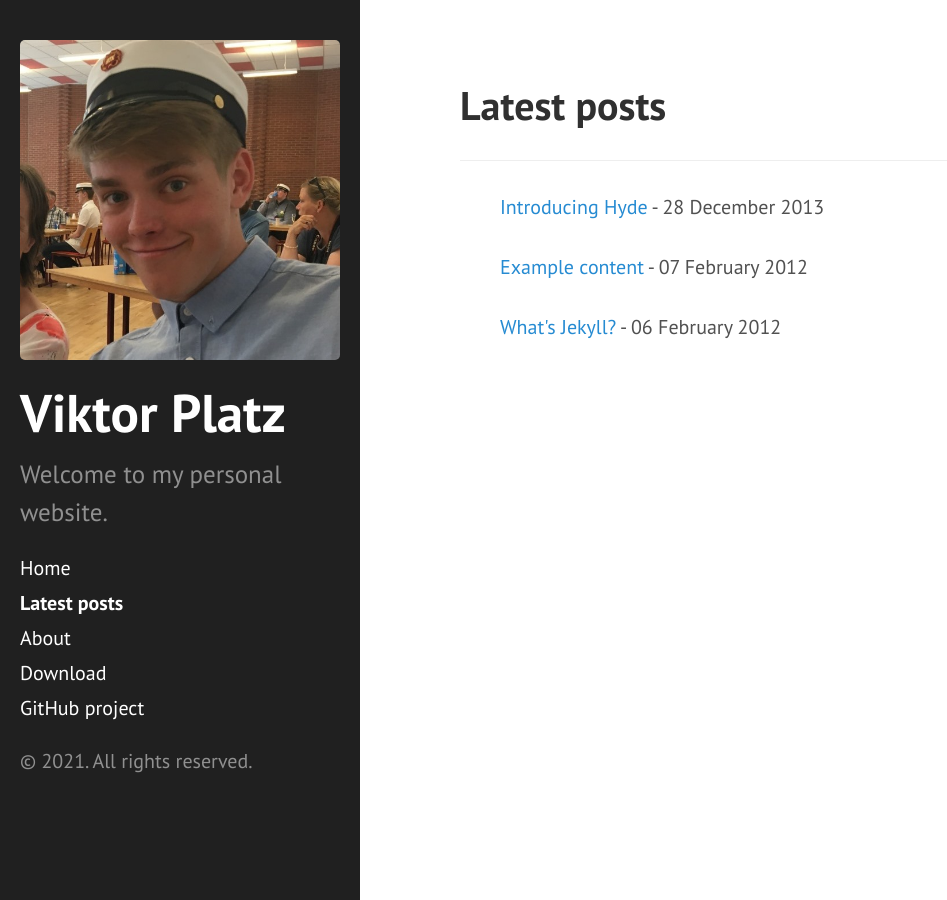
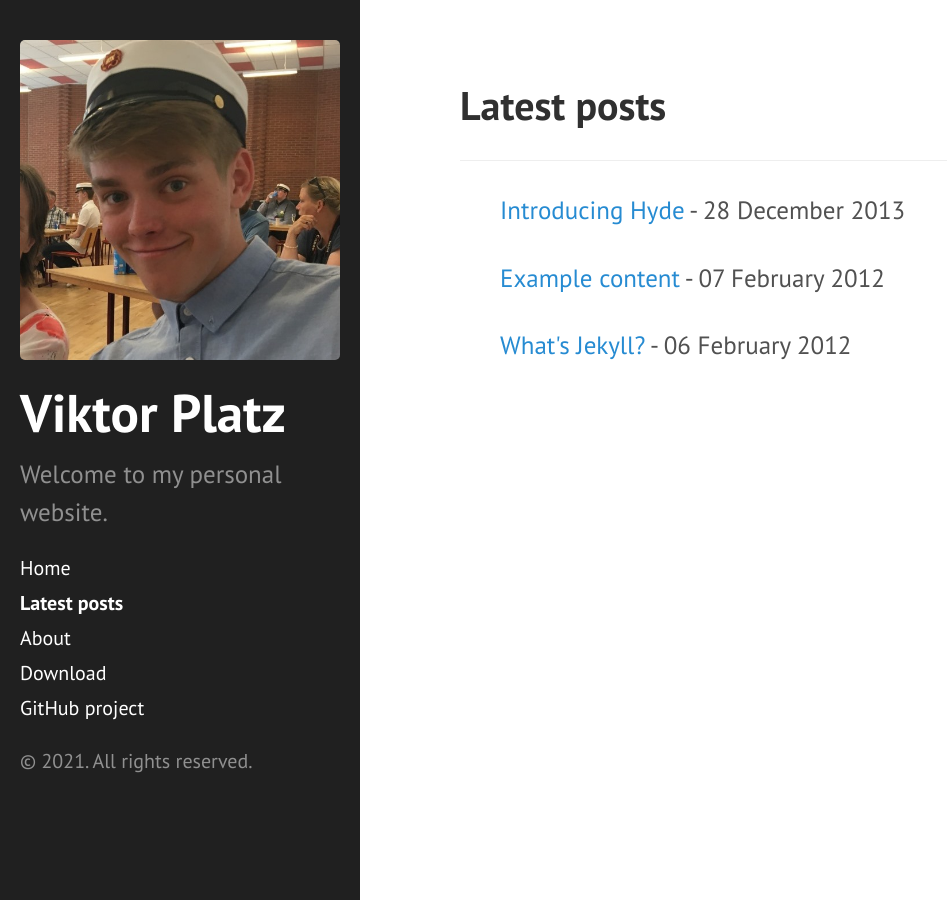
Before and after one commit to ViktorPlatz/redviktor.github.io, a Jekyll site: the page built from Latest posts.md, in a window 1280 px wide. Shown: the whole page, without its empty margins (0-947 px from the left). Built offline with Jekyll 4.4.1, drawn with Linux system fonts in a browser that asks for light colours; Markdown is read by kramdown in place of the engine named in the settings.

```diff
--- a/Latest posts.md
+++ b/Latest posts.md
@@ -9,7 +9,7 @@ title: Latest posts
 
 <ul style="list-style-type:none">
   {% for post in site.posts %}
-    <li style="font-size:20px">
+    <li style="font-size:25px">
       <a href="{{ post.url }}">
         {{ post.title }}
       </a>
--- a/_config.yml
+++ b/_config.yml
@@ -1,5 +1,4 @@
 # Dependencies
-markdown:         redcarpet
 highlighter:      pygments
 
 # Permalinks
```
